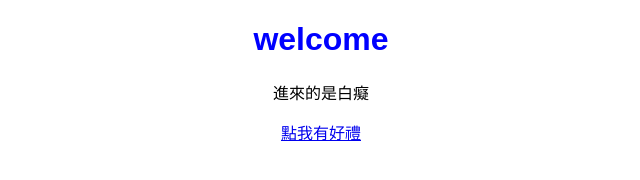
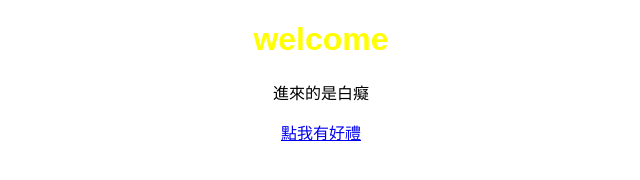
Before and after one commit to RayDY995/Ray-s-website, a plain HTML site: page index.html in a window 1280 px wide. Shown: the whole page, without its empty margins (319-959 px from the left). Drawn offline with Linux system fonts and the light colour scheme.

Commit message:
Update index.html

```diff
--- a/index.html
+++ b/index.html
@@ -4,7 +4,7 @@
     <title>我的網站</title>
     <style>
         body { font-family: sans-serif; text-align: center; }
-        h1 { color: blue; }
+        h1 { color: yellow; }
     </style>
 </head>
 <body>
```
